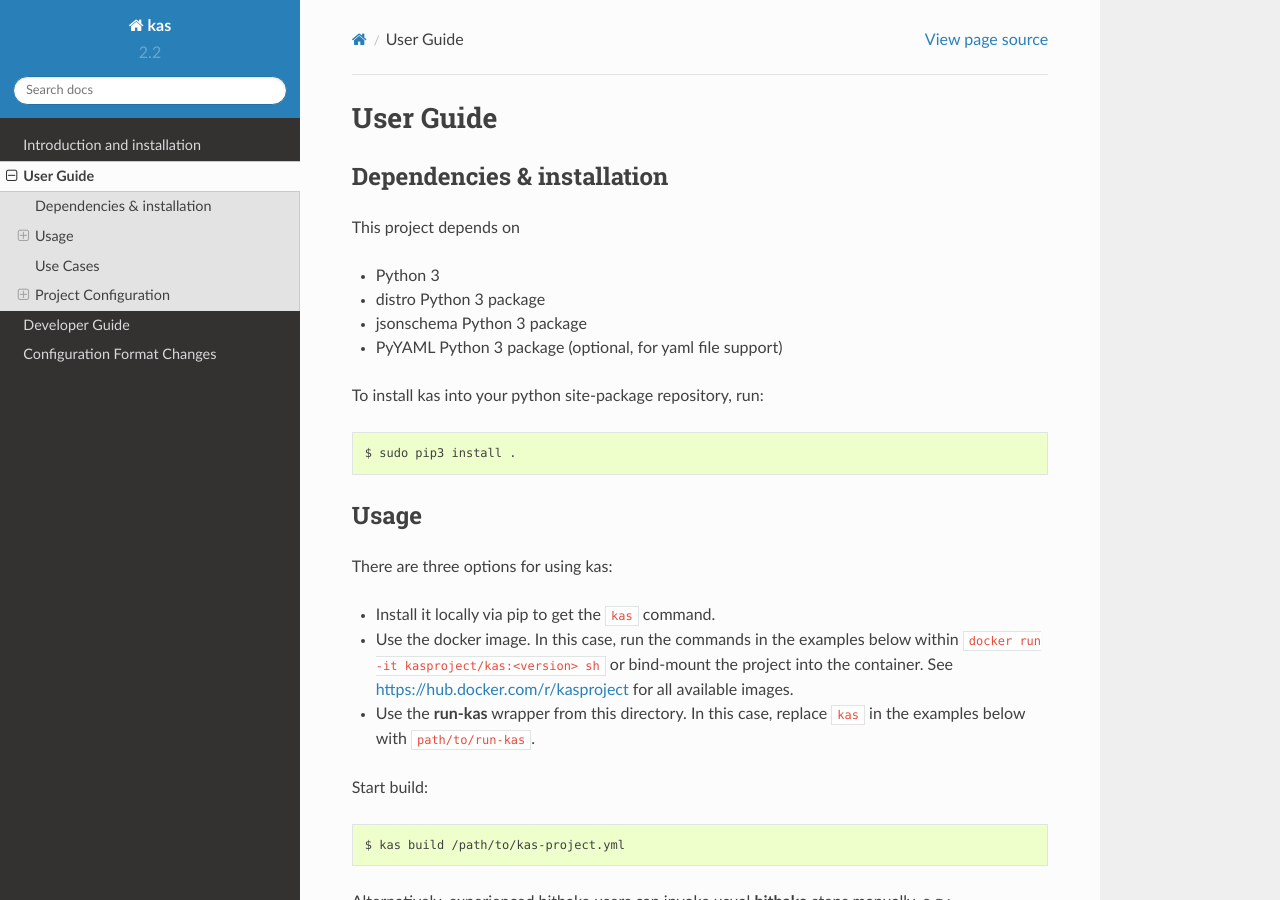
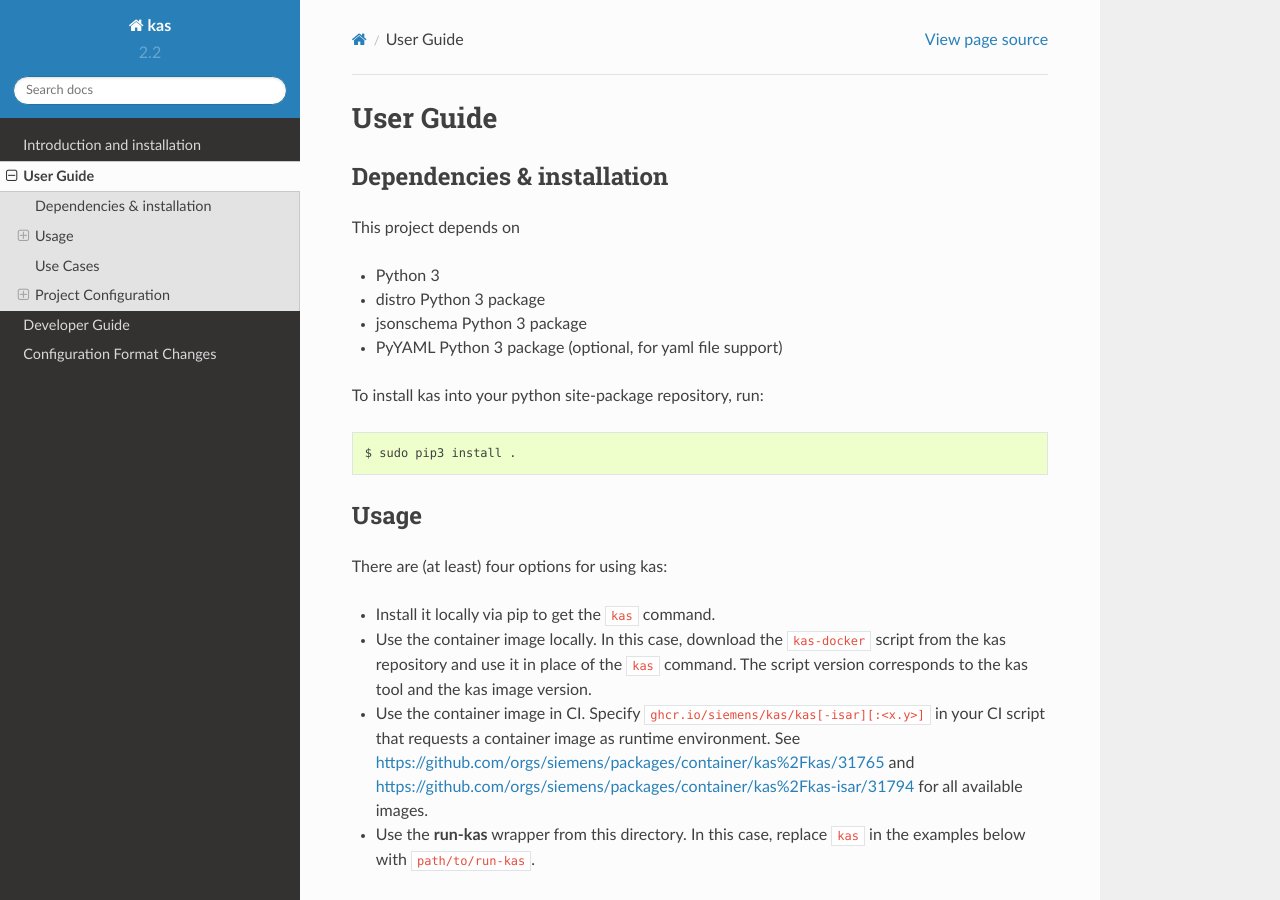
Before and after one commit to siemens/kas, a Sphinx documentation site: the page built from docs/userguide.rst, in a window 1280 px wide and 900 px high. Built offline with Sphinx 7.4.7 and the Read the Docs theme 2.0.0, drawn with Linux system fonts in a browser that asks for light colours.

Commit message:
kas-docker, docs: Switch to github container registry
All images are now also available on github's new container registry.
Refer to that as default, both in kas-docker as well as in the user
manual. The latter can benefit from some refreshment at this chance.

Automatic deployment via CI will be switched separately.

Signed-off-by: Jan Kiszka <jan.kiszka@siemens.com>

```diff
--- a/docs/userguide.rst
+++ b/docs/userguide.rst
@@ -19,13 +19,18 @@
 Usage
 -----
 
-There are three options for using kas:
+There are (at least) four options for using kas:
 
 - Install it locally via pip to get the ``kas`` command.
-- Use the docker image. In this case, run the commands in the examples below
-  within ``docker run -it kasproject/kas:<version> sh`` or bind-mount the
-  project into the container. See https://hub.docker.com/r/kasproject for all
-  available images.
+- Use the container image locally. In this case, download the ``kas-docker``
+  script from the kas repository and use it in place of the ``kas`` command.
+  The script version corresponds to the kas tool and the kas image version.
+- Use the container image in CI. Specify
+  ``ghcr.io/siemens/kas/kas[-isar][:<x.y>]`` in your CI script that requests
+  a container image as runtime environment. See
+  https://github.com/orgs/siemens/packages/container/kas%2Fkas/31765 and
+  https://github.com/orgs/siemens/packages/container/kas%2Fkas-isar/31794 for
+  all available images.
 - Use the **run-kas** wrapper from this directory. In this case,
   replace ``kas`` in the examples below with ``path/to/run-kas``.
 
```
Also changed, not shown: 1 other file.
